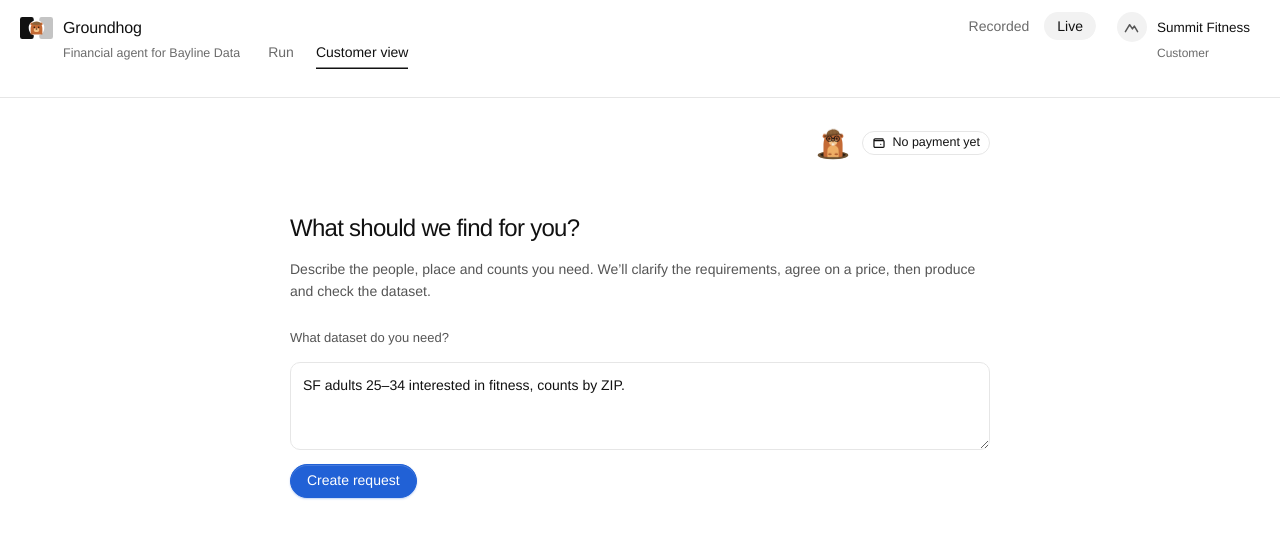
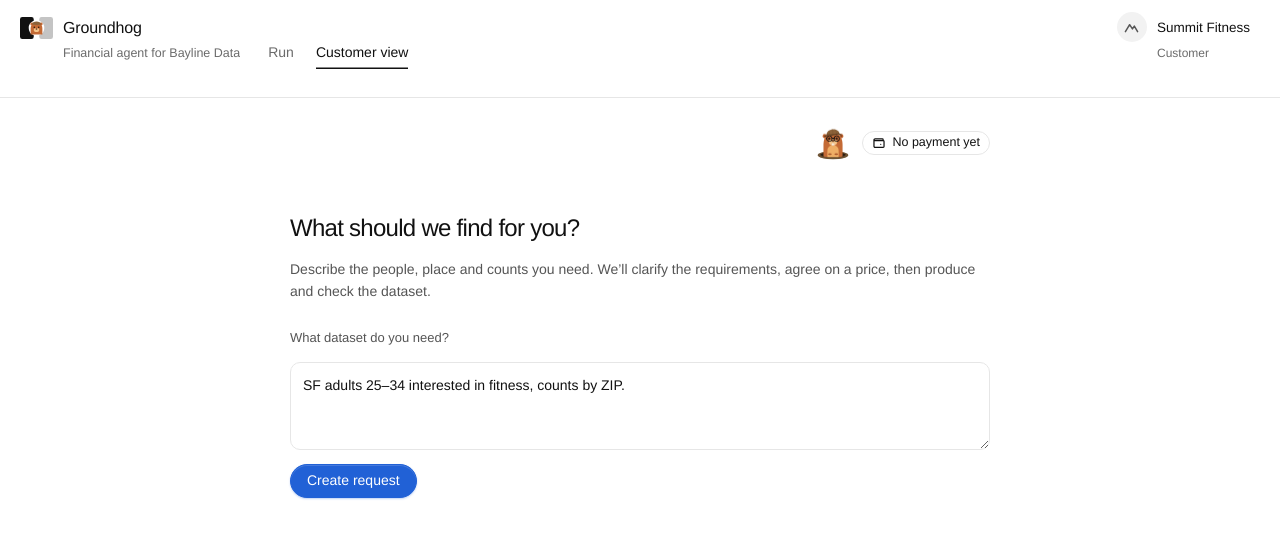
Before and after one commit to redrum2k/groundhog, a Next.js app in the folder frontend/: page / in a window 1280 px wide. Shown: the top 538 px of the page. Built offline with nearby package versions, Linux system fonts and the light colour scheme.

Commit message:
Remove Recorded and Live header buttons

```diff
--- a/frontend/components/run/live-run.tsx
+++ b/frontend/components/run/live-run.tsx
@@ -95,10 +95,6 @@ export default function LiveRun({recorded}:{recorded?:()=>void}={}) {
       <div className="brand"><IcLogo className="logo" size={22}/><div><div className="wordmark">{S.us}</div><div className="seat">Financial agent for {S.broker}</div></div></div>
       <nav className="tabs" aria-label="Demo views"><button type="button" aria-pressed={tab==="run"} className={tab==="run"?"on":""} onClick={()=>navigate("run")}>Run</button><button type="button" aria-pressed={tab==="customer"} className={tab==="customer"?"on":""} onClick={customer}>Customer view</button></nav>
       <div className="top-r">
-        <div className="seg quiet" aria-label="Feed">
-          {recorded && <button type="button" onClick={recorded}>Recorded</button>}
-          <button type="button" className="on" aria-pressed>Live</button>
-        </div>
         <WalletSettings/>
       </div>
     </header>
--- a/frontend/components/run/run-app.tsx
+++ b/frontend/components/run/run-app.tsx
@@ -112,12 +112,6 @@ export default function RunApp() {
           <button role="tab" aria-selected={tab === "customer"} className={tab === "customer" ? "on" : ""} onClick={() => setTab("customer")}>Customer view</button>
         </div>
         <div className="top-r">
-          {zoom && !learned && (
-            <div className="seg quiet" aria-label="Feed">
-              <button className={mode === "recorded" ? "on" : ""} onClick={() => { setMode("recorded"); start(run, { mode: "recorded" }); }}>Recorded</button>
-              <button className={mode === "live" ? "on" : ""} onClick={() => { setMode("live"); start(run, { mode: "live" }); }}>Live</button>
-            </div>
-          )}
           {/* who this order is for; "Customer" keeps it from reading as the signed-in account */}
           <div className="account">
             <span className="avatar" aria-hidden><IcSummit size={15} strokeWidth={1.6} /></span>
```
